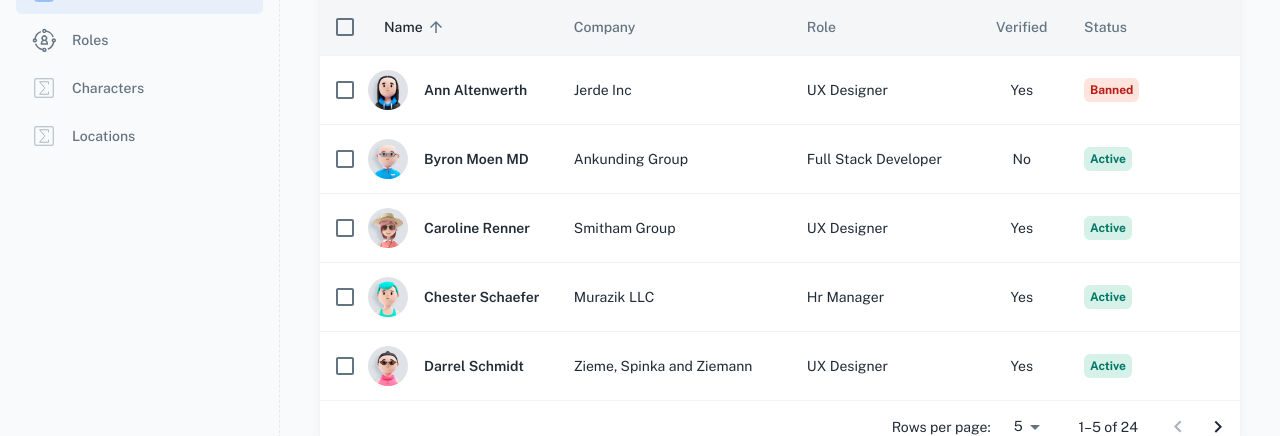
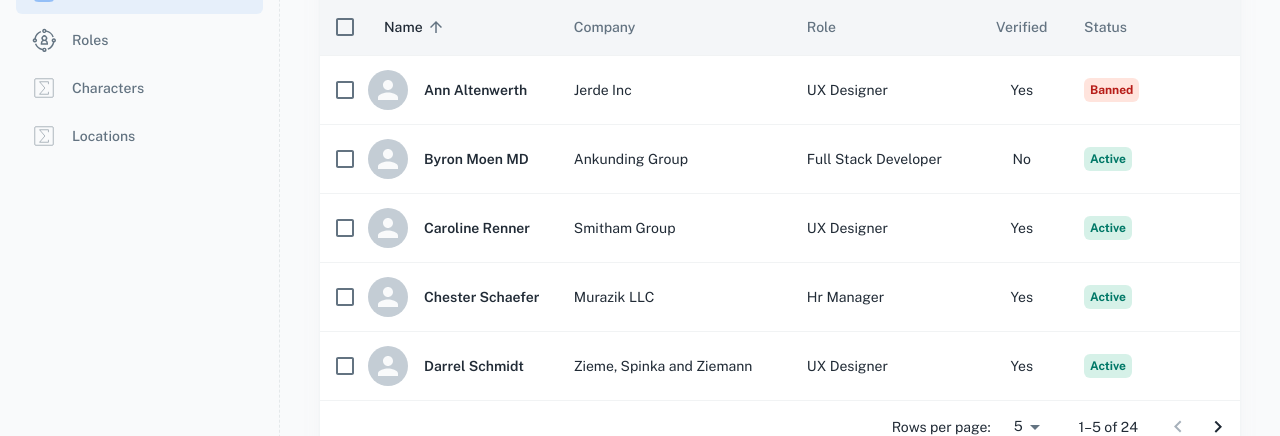
Before and after one commit to Blackscure/Ricky_morty, a React (Vite) app: page /user in a window 1280 px wide. Shown: the part 262-698 px from the top of the page. Built offline with nearby package versions, Linux system fonts and the light colour scheme; some icons are missing.

Commit message:
image added

```diff
--- a/src/sections/characters/character-table-row.jsx
+++ b/src/sections/characters/character-table-row.jsx
@@ -17,7 +17,6 @@ import Iconify from 'src/components/iconify';
 export default function UserTableRow({
   selected,
   name,
-  avatarUrl,
   species,
   gender,
   origin,
@@ -42,7 +41,7 @@ export default function UserTableRow({
 
         <TableCell component="th" scope="row" padding="none">
           <Stack direction="row" alignItems="center" spacing={2}>
-            <Avatar alt={name} src={avatarUrl} />
+            <Avatar alt={name} src={image} />
             <Typography variant="subtitle2" noWrap>
               {name}
             </Typography>
@@ -88,13 +87,12 @@ export default function UserTableRow({
 }
 
 UserTableRow.propTypes = {
-  avatarUrl: PropTypes.any,
+  image: PropTypes.any,
   species: PropTypes.any,
   handleClick: PropTypes.func,
   gender: PropTypes.any,
   name: PropTypes.any,
   origin: PropTypes.any,
-  image: PropTypes.any,
   selected: PropTypes.any,
   status: PropTypes.string,
 };
--- a/src/sections/characters/view/characters-view.jsx
+++ b/src/sections/characters/view/characters-view.jsx
@@ -117,6 +117,7 @@ const CharactersPage = () => {
                   .map((character) => (
                     <CharacterTableRow
                       key={character.id}
+                      image={character.image}
                       name={character.name}
                       species={character.species}
                       status={character.status}
--- a/src/sections/user/user-table-row.jsx
+++ b/src/sections/user/user-table-row.jsx
@@ -19,7 +19,7 @@ import Iconify from 'src/components/iconify';
 export default function UserTableRow({
   selected,
   name,
-  avatarUrl,
+  image,
   company,
   role,
   isVerified,
@@ -45,7 +45,7 @@ export default function UserTableRow({
 
         <TableCell component="th" scope="row" padding="none">
           <Stack direction="row" alignItems="center" spacing={2}>
-            <Avatar alt={name} src={avatarUrl} />
+            <Avatar alt={name} src={image} />
             <Typography variant="subtitle2" noWrap>
               {name}
             </Typography>
@@ -94,7 +94,7 @@ export default function UserTableRow({
 }
 
 UserTableRow.propTypes = {
-  avatarUrl: PropTypes.any,
+  image: PropTypes.any,
   company: PropTypes.any,
   handleClick: PropTypes.func,
   isVerified: PropTypes.any,
```
